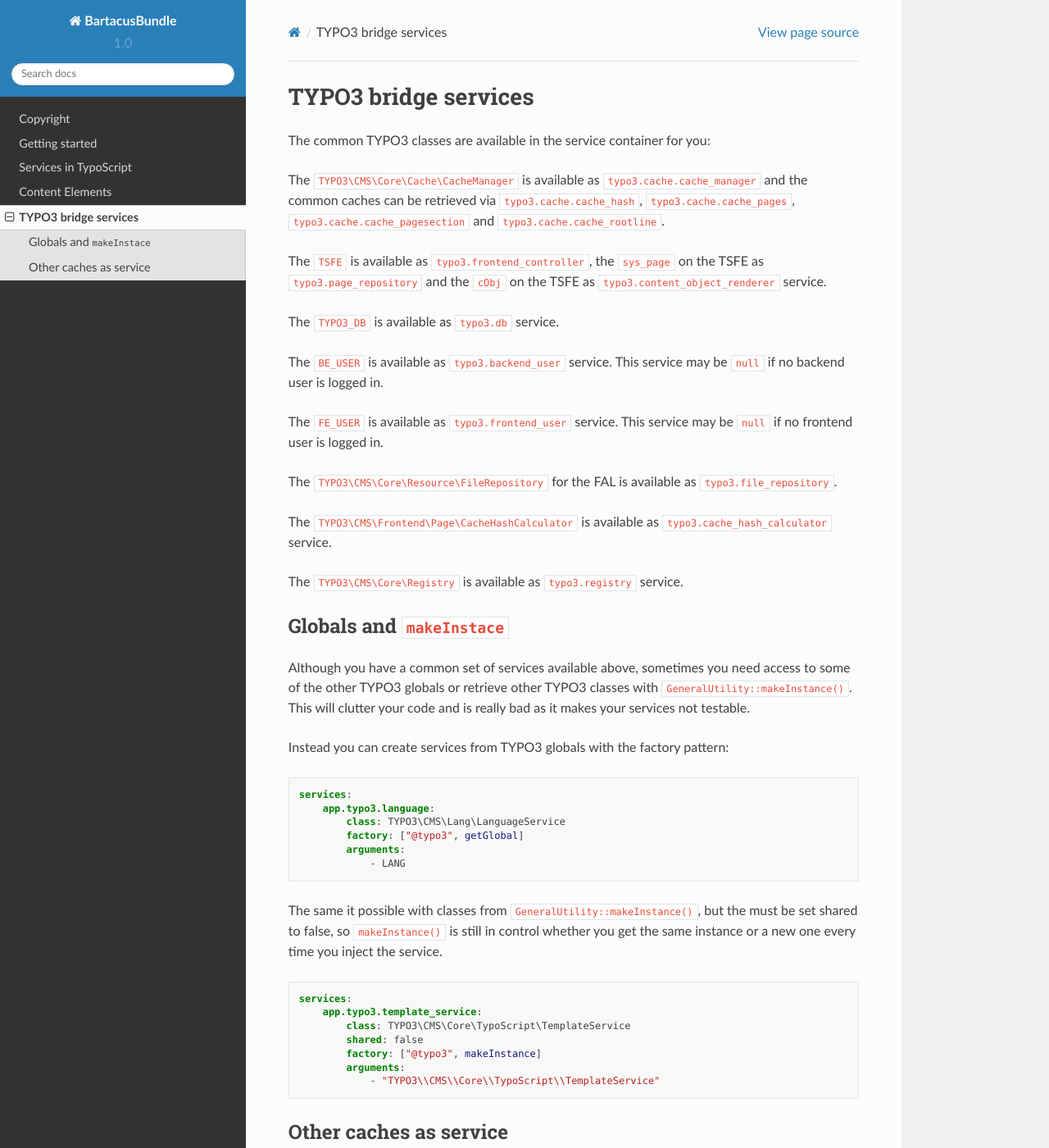
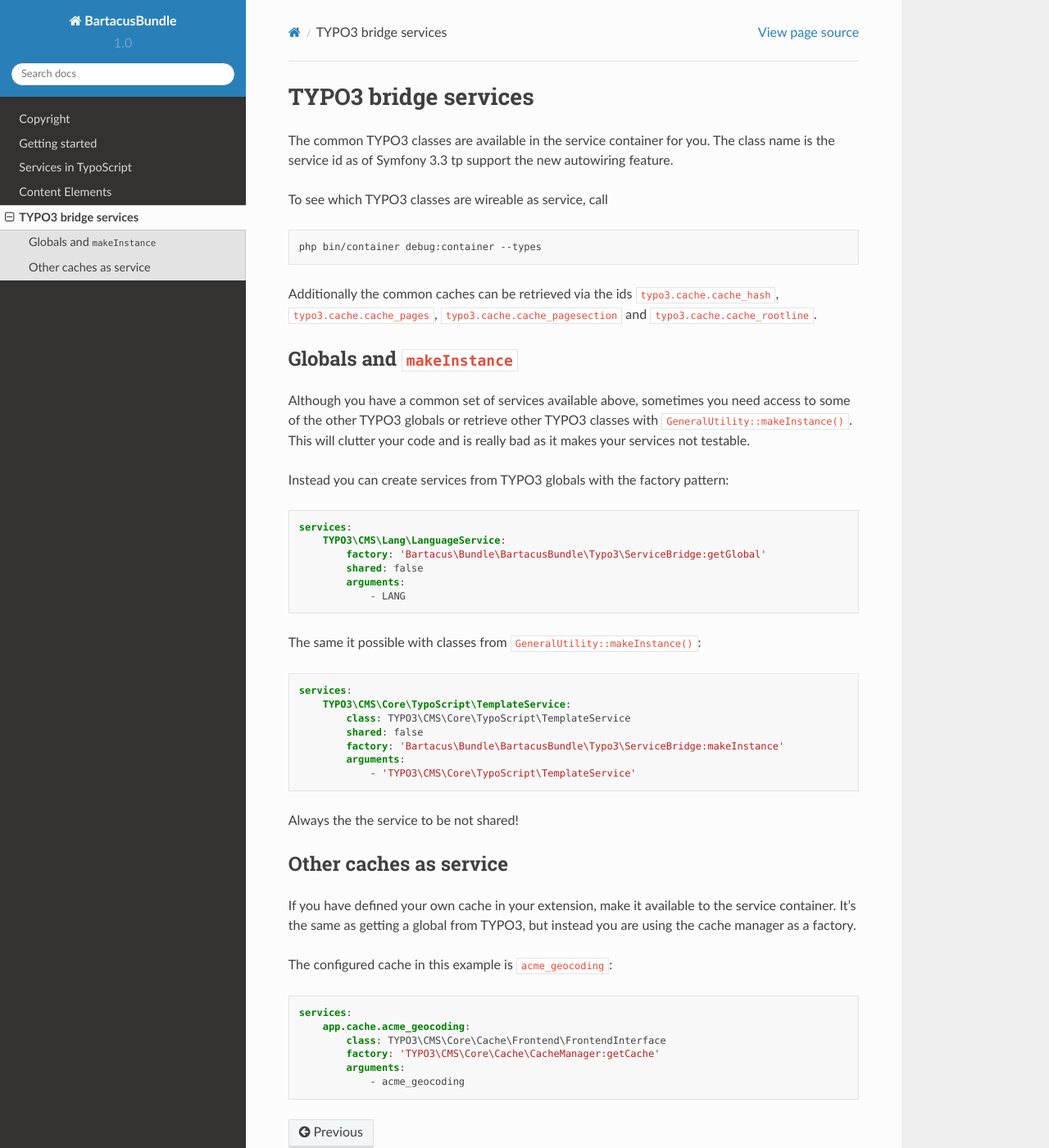
Before and after one commit to Bartacus/BartacusBundle, a Sphinx documentation site: the page built from Resources/doc/service_bridge.rst, in a window 1280 px wide and 1400 px high. Shown: the whole window at 82% size. Built offline with Sphinx 7.4.7 and the Read the Docs theme 2.0.0, drawn with Linux system fonts in a browser that asks for light colours; some of the changed text lies outside the part shown.

Commit message:
Update typo3 services to be wireable

```diff
--- a/Resources/doc/service_bridge.rst
+++ b/Resources/doc/service_bridge.rst
@@ -2,34 +2,21 @@
 TYPO3 bridge services
 =====================
 
-The common TYPO3 classes are available in the service container for you:
+The common TYPO3 classes are available in the service container for you.
+The class name is the service id as of Symfony 3.3 tp support the new autowiring
+feature.
 
-The ``TYPO3\CMS\Core\Cache\CacheManager`` is available as
-``typo3.cache.cache_manager`` and the common caches can be retrieved via
+To see which TYPO3 classes are wireable as service, call
+
+.. code-block:: bash
+
+    php bin/container debug:container --types
+
+Additionally the common caches can be retrieved via the ids
 ``typo3.cache.cache_hash``, ``typo3.cache.cache_pages``,
 ``typo3.cache.cache_pagesection`` and ``typo3.cache.cache_rootline``.
 
-The ``TSFE`` is available as ``typo3.frontend_controller``, the ``sys_page`` on
-the TSFE as ``typo3.page_repository`` and the ``cObj`` on the TSFE as
-``typo3.content_object_renderer`` service.
-
-The ``TYPO3_DB`` is available as ``typo3.db`` service.
-
-The ``BE_USER`` is available as ``typo3.backend_user`` service. This service
-may be ``null`` if no backend user is logged in.
-
-The ``FE_USER`` is available as ``typo3.frontend_user`` service. This service
-may be ``null`` if no frontend user is logged in.
-
-The ``TYPO3\CMS\Core\Resource\FileRepository`` for the FAL is available as
-``typo3.file_repository``.
-
-The ``TYPO3\CMS\Frontend\Page\CacheHashCalculator`` is available as
-``typo3.cache_hash_calculator`` service.
-
-The ``TYPO3\CMS\Core\Registry`` is available as ``typo3.registry`` service.
-
-Globals and ``makeInstace``
+Globals and ``makeInstance``
 ===========================
 
 Although you have a common set of services available above, sometimes you need
@@ -42,33 +29,31 @@
 .. code-block:: yaml
 
     services:
-        app.typo3.language:
-            class: TYPO3\CMS\Lang\LanguageService
-            factory: ["@typo3", getGlobal]
+        TYPO3\CMS\Lang\LanguageService:
+            factory: 'Bartacus\Bundle\BartacusBundle\Typo3\ServiceBridge:getGlobal'
+            shared: false
             arguments:
                 - LANG
 
-The same it possible with classes from ``GeneralUtility::makeInstance()``, but
-the must be set shared to false, so ``makeInstance()`` is still in control
-whether you get the same instance or a new one every time you inject the
-service.
+The same it possible with classes from ``GeneralUtility::makeInstance()``:
 
 .. code-block:: yaml
 
     services:
-        app.typo3.template_service:
+        TYPO3\CMS\Core\TypoScript\TemplateService:
             class: TYPO3\CMS\Core\TypoScript\TemplateService
             shared: false
-            factory: ["@typo3", makeInstance]
+            factory: 'Bartacus\Bundle\BartacusBundle\Typo3\ServiceBridge:makeInstance'
             arguments:
-                - "TYPO3\\CMS\\Core\\TypoScript\\TemplateService"
+                - 'TYPO3\CMS\Core\TypoScript\TemplateService'
 
+Always the the service to be not shared!
 
 Other caches as service
 =======================
 
 If you have defined your own cache in your extension, make it available to the
-service container to. It's the same as getting a global from TYPO3, but instead
+service container. It's the same as getting a global from TYPO3, but instead
 you are using the cache manager as a factory.
 
 The configured cache in this example is ``acme_geocoding``:
@@ -78,6 +63,6 @@
     services:
         app.cache.acme_geocoding:
             class: TYPO3\CMS\Core\Cache\Frontend\FrontendInterface
-            factory: ["@typo3.cache.cache_manager", getCache]
+            factory: 'TYPO3\CMS\Core\Cache\CacheManager:getCache'
             arguments:
                 - acme_geocoding
```
Also changed, not shown: 1 other file.
